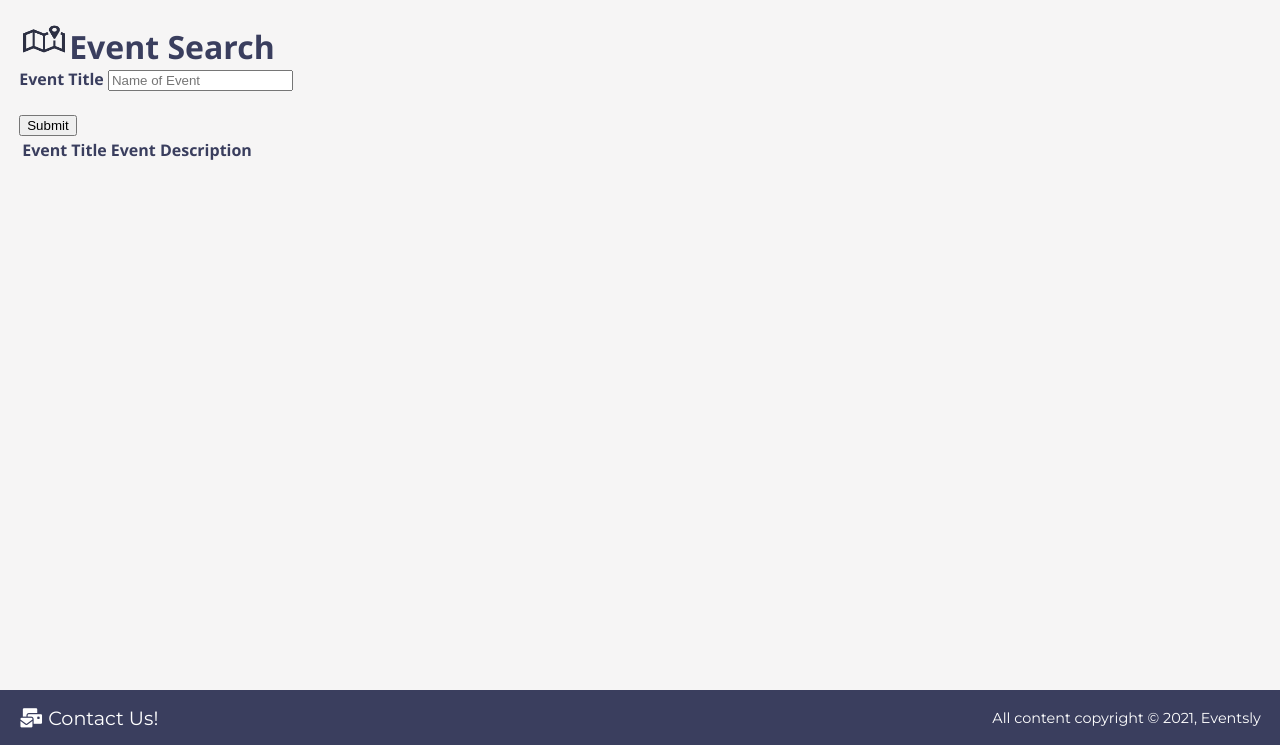
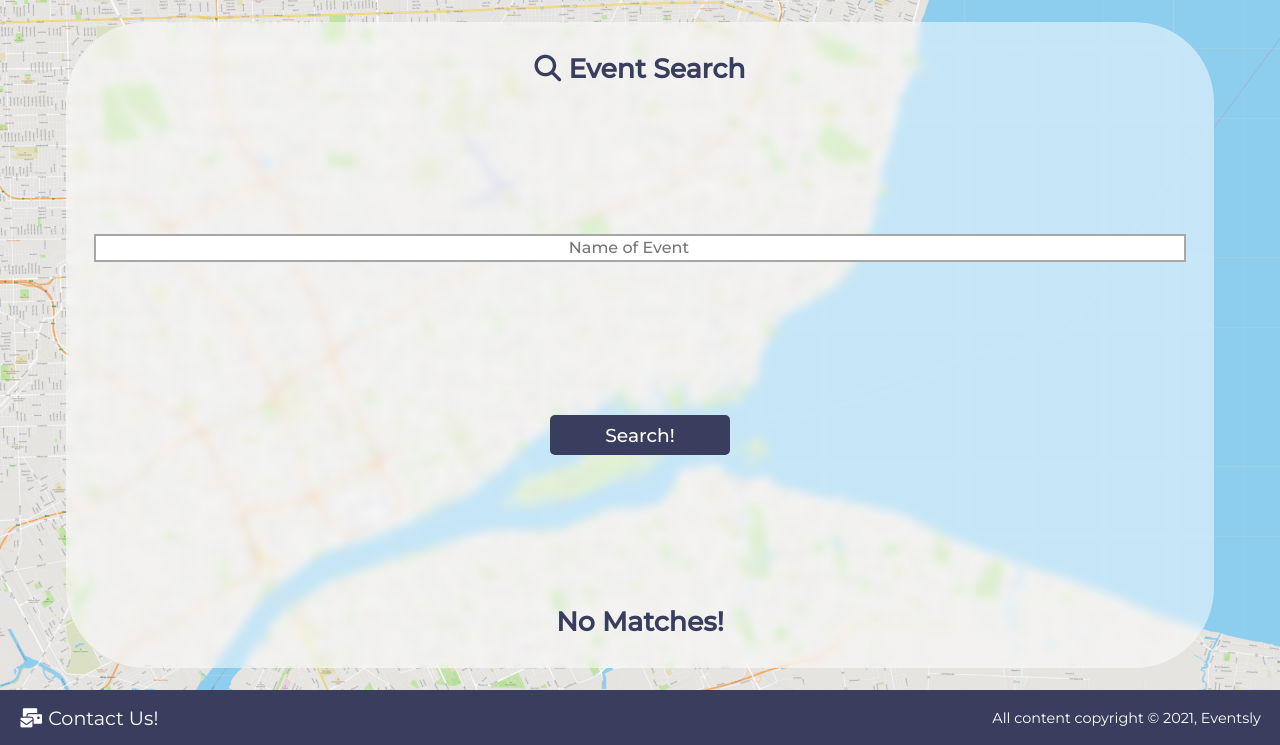
Before and after one commit to WSU-4110/Eventsly, a Flask app: page /search.html in a window 1280 px wide. Shown: the part 55-800 px from the top of the page. Run offline with Flask 2, Linux system fonts and the light colour scheme; data that the repository does not hold is empty; some libraries are stand-ins or nearby versions.

Commit message:
Multiple styles added. Search validation added with jinja

```diff
--- a/static/styles/frostedStyleSheet.css
+++ b/static/styles/frostedStyleSheet.css
@@ -232,6 +232,14 @@ body {
         width: 85%;
     }
 
+    .frosted-glass#search-form {
+        height: 85%;
+        flex-direction: column;
+        width: 85%;
+        overflow-y: scroll;
+        overflow-x: hidden;
+    }
+
     .frosted-glass h1 {
         text-align: center;
         width: 100%;
--- /dev/null
+++ b/static/styles/searchStyleSheet.css
@@ -0,0 +1,91 @@
+input {
+    text-align: center;
+}
+
+.search-table{
+    margin-top: 1rem;
+    max-height: 90%;
+    max-width: 100%;
+    width: 100%;
+  }
+
+  .search-table td, .search-table th {
+    text-align: center;
+    padding: 8px;
+  }
+
+  .search-table td, .search-table th, .search-table col {
+    border-radius: 5px;
+    -moz-border-radius: 5px;
+    -webkit-border-radius: 5px;
+  }
+
+  .search-table thead th {
+    color: #ffffff;
+    background: #69779C;
+  }
+
+  .search-table thead th:nth-child(odd) {
+    background: #3A3E5E;
+    color: #ffffff;
+  }
+
+  .search-table tr:nth-child(even) {
+    background: #69779C;
+    color: #ffffff;
+  }
+
+  .search-table tr:nth-child(odd) {
+    background: #F8F8F8;
+  }
+
+  /*Styling for odd row View Details links*/
+  .search-table tr:nth-child(odd) a#viewdetails:link {
+    color: #3A3E5E;
+    background-color: transparent;
+    text-decoration: none;
+  }
+  .search-table tr:nth-child(odd) a#viewdetails:hover:not(.active) {
+    color: #7b82b3;
+    text-decoration: none;
+  }
+  .search-table tr:nth-child(odd) i {
+    color: #3A3E5E;
+    background-color: transparent;
+    text-decoration: none;
+  }
+  .search-table tr:nth-child(odd) i:hover:not(.active) {
+    color: #7b82b3;
+    text-decoration: none;
+  }
+
+  /*Styling for even row View Details links*/
+  .search-table tr:nth-child(even) a#viewdetails:link {
+    color: white;
+    background-color: transparent;
+    text-decoration: none;
+  }
+  .search-table tr:nth-child(even) a#viewdetails:hover:not(.active) {
+    color: black;
+    text-decoration: none;
+  }
+  .search-table tr:nth-child(even) i {
+    color: white;
+    background-color: transparent;
+    text-decoration: none;
+  }
+  .search-table tr:nth-child(even) i:hover:not(.active) {
+    color: black;
+    text-decoration: none;
+  }
+
+  a#viewdetails{
+    font-family: 'Montserrat', sans-serif;
+    font-weight: 500;
+    height: 2%;
+    display:block;
+    text-align:center;
+    text-decoration: none;
+    padding: 0%;
+    margin: 0%;
+  }
--- a/templates/search.html
+++ b/templates/search.html
@@ -1,16 +1,19 @@
 {% extends 'base.html' %}
 
+{% block head %}
+<link rel="stylesheet" href="/static/styles/searchStyleSheet.css">
+<link rel="stylesheet" href="/static/styles/frostedStyleSheet.css">
+{% endblock %}
+
 {% block main %}
-<h1><img src="/static/images/examplePic.png" width="50" height="40" alt="Eventsly">Event Search</h1>
+<form class="frosted-glass" id="search-form" action="/search.html" method="POST">
+    <h1><i class="fas fa-search"></i> Event Search</h1>
+    <label for="findEvent"><b></b></label>
+    <input type="text" placeholder="Name of Event" name="findEvent">
+    <input type="submit" value="Search!" id="searchbutton" />
 
-<form action="/search.html" method="POST">
-    <label for="findEvent"><b>Event Title</b></label>
-    <input type="text" placeholder="Name of Event" name="findEvent">
-    <br> <br>
-    <input type="submit"></input>
-</form>
-
-<table>
+{% for row in data %}
+<table class="search-table">
     <thead>
       <tr>
           <th>Event Title</th>
@@ -19,13 +22,20 @@
       </tr>
     </thead>
     <tbody>
-        {% for row in data %}
+
         <tr>
             <td>{{row['title']}}</td>
-            <td>Description: {{row['description']}}</td>
+            <td>{{row['description']}}</td>
             <!--<td>{{row[2]}}</td>-->
         </tr>
-        {% endfor %}
+
       </tbody>
 </table>
+
+{% else %}
+<h1>No Matches!</h1>
+
+
+{% endfor %}
+</form>
 {% endblock %}
```
